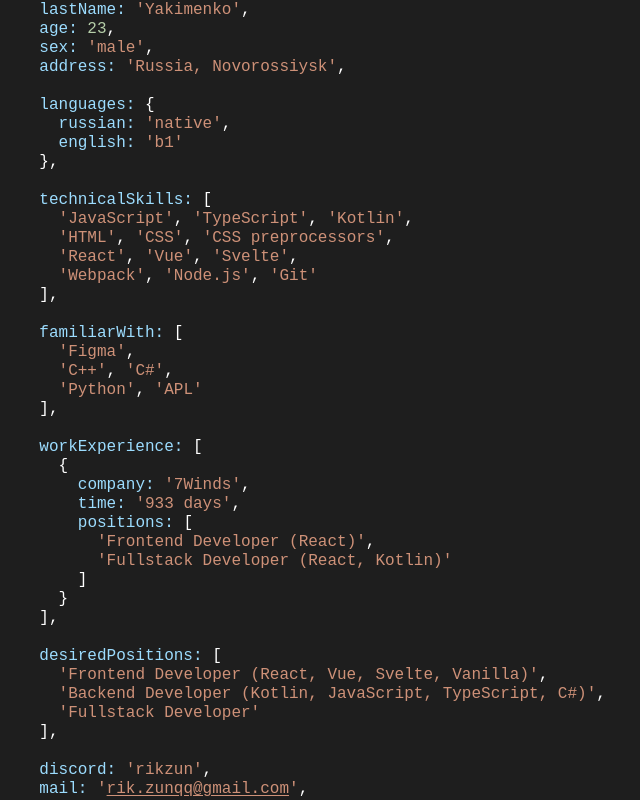
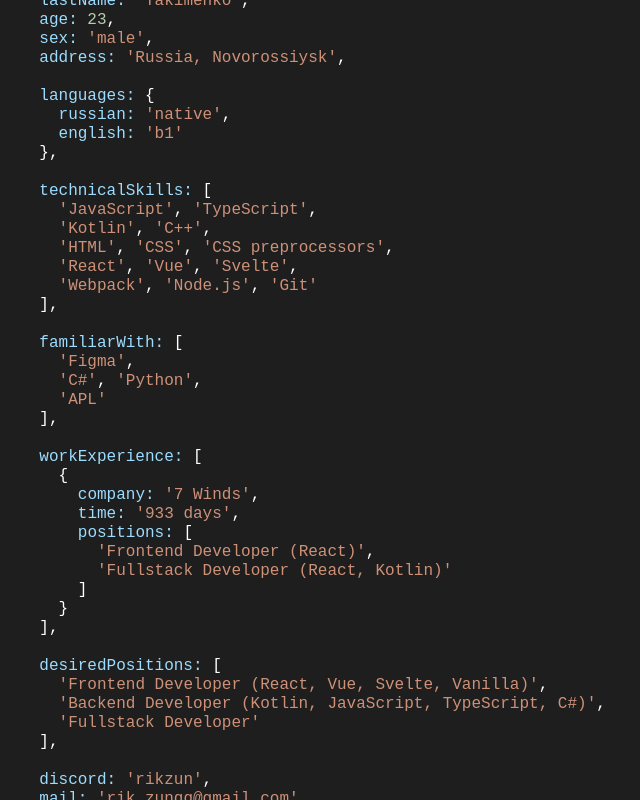
Before and after one commit to rikzun/rikzun.github.io, a React app: page / in a window 1280 px wide. Shown: the whole page, without its empty margins (327-967 px from the left). Built offline with nearby package versions, Linux system fonts and the light colour scheme.

Commit message:
Update App.tsx

```diff
--- a/src/App.tsx
+++ b/src/App.tsx
@@ -19,7 +19,8 @@
       },
 
       technicalSkills: [
-        'JavaScript', 'TypeScript', 'Kotlin',
+        'JavaScript', 'TypeScript',
+        'Kotlin', 'C++',
         'HTML', 'CSS', 'CSS preprocessors',
         'React', 'Vue', 'Svelte',
         'Webpack', 'Node.js', 'Git'
@@ -27,13 +28,13 @@
 
       familiarWith: [
         'Figma',
-        'C++', 'C#',
-        'Python', 'APL'
+        'C#', 'Python',
+        'APL'
       ],
 
       workExperience: [
         {
-          company: '7Winds',
+          company: '7 Winds',
           time: '${Math.floor((Date.now() - (new Date(2021, 6, 7).getTime())) / 864e5)} days',
           positions: [
             'Frontend Developer (React)',
```
